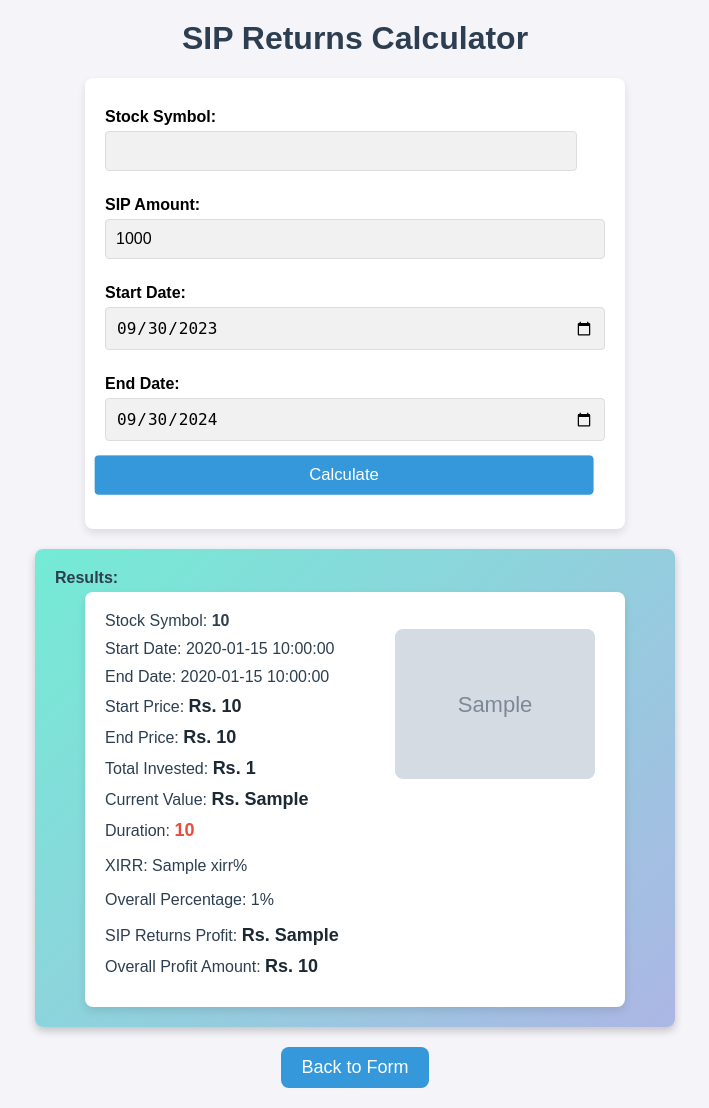
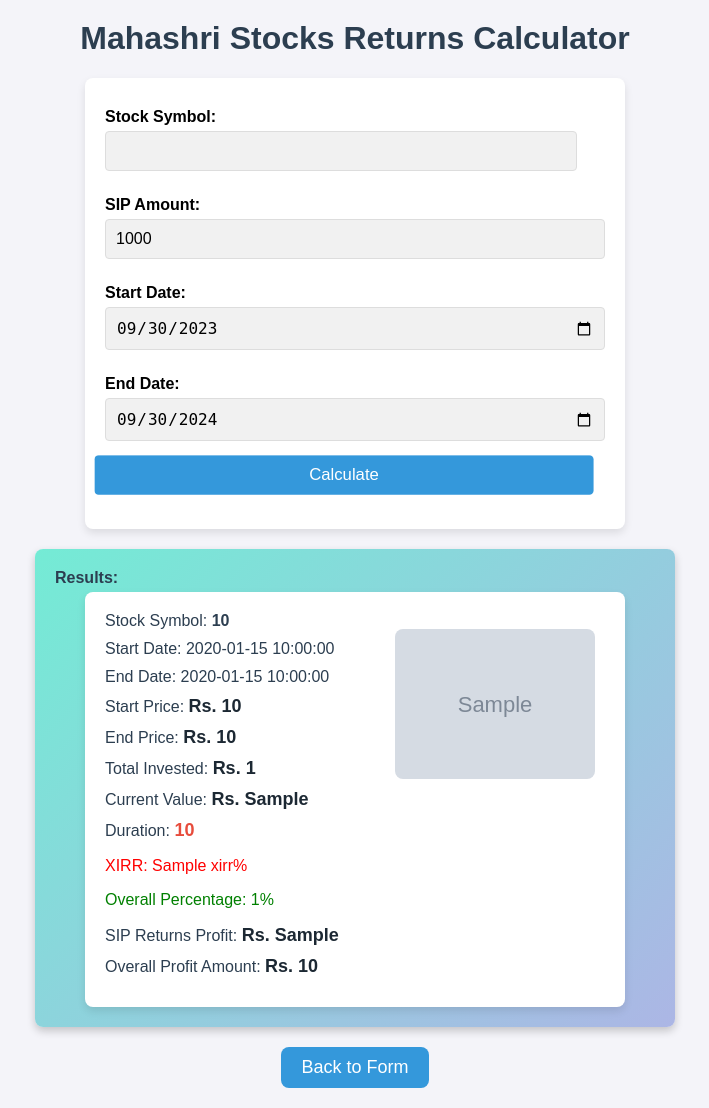
Before and after one commit to Mahashri/Stocks_Calculator, a Flask app: template templates/index.html in a window 1280 px wide. Shown: the whole page, without its empty margins (285-994 px from the left). Run offline with Flask 3, Linux system fonts and the light colour scheme; the template is opened without the code that fills it: most values are stand-ins (such as "Sample title", 1, 10 or a date in 2020); grey boxes marked "Sample" are stand-in pictures.

Commit message:
Update index.html

```diff
--- a/templates/index.html
+++ b/templates/index.html
@@ -3,13 +3,11 @@
 <head>
     <meta charset="UTF-8">
     <meta name="viewport" content="width=device-width, initial-scale=1.0">
-    <title>SIP Returns Calculator</title>
+    <title>Mahashri Stocks Calculator</title>
     <link rel="stylesheet" href="{{ url_for('static', filename='styles.css') }}">
-
-
 </head>
 <body>
-    <h1>SIP Returns Calculator</h1>
+    <h1>Mahashri Stocks Returns Calculator</h1>
     <form action="/results" method="post" onsubmit="storeStockSymbol()">
         <div class="autocomplete">
             <label for="stock_symbol">Stock Symbol:</label>
@@ -36,7 +34,6 @@
         <label>Results:</label>
         <form action="/results" method="post">
             <div>Stock Symbol: <span class="value"><b>{{ stock_symbol }}</b></span></div>
-
             <div>Start Date: <span class="value">{{ start_date }}</span></div>
             <div>End Date: <span class="value">{{ end_date }}</span></div>
             <div>Start Price: <span class="amount">Rs. {{ start_price }}</span></div>
@@ -45,13 +42,13 @@
             <div>Current Value: <span class="amount">Rs. {{ current_value }}</span></div>
             <div>Duration: <span class="duration">{{ duration }}</span></div>
             <div>
-    		<p class="{{ xirr_color }}">XIRR: {{ xirr }}%</p>
-   		<p class="{{ percentage_color }}">Overall Percentage: {{ percentage_diff }}%</p>
-	    </div>
+                <p class="{{ 'positive' if xirr >= 0 else 'negative' }}">XIRR: {{ xirr }}%</p>
+                <p class="{{ 'positive' if overall_return_percentage >= 0 else 'negative' }}">Overall Percentage: {{ overall_return_percentage }}%</p>
+            </div>
             <div>SIP Returns Profit: <span class="amount">Rs. {{ sip_returns_profit }}</span></div>
             <div>Overall Profit Amount: <span class="amount">Rs. {{ overall_profit_amount }}</span></div>
         </form>
-		 <div class="logo">
+        <div class="logo">
             <img src="{{ logo_url }}" alt="Company Logo">
         </div>
     </div>
@@ -60,6 +57,6 @@
         <a href="/" class="back-button">Back to Form</a>
     </div>
     {% endif %}
-	<script src="static/js/script.js"></script>
+    <script src="static/js/script.js"></script>
 </body>
 </html>
```
